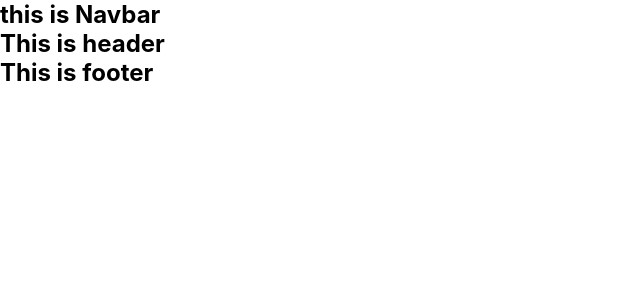
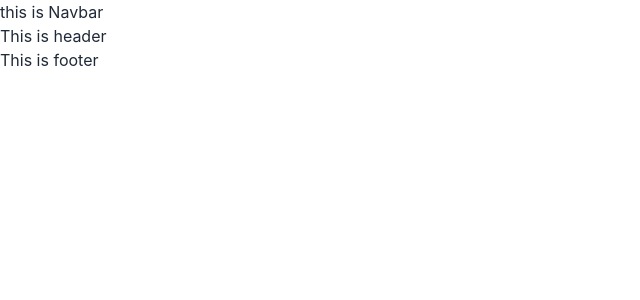
Before and after one commit to Al-Shaharia-Ifty/job-portal-task-1, a React (Create React App) app: page / in a window 1280 px wide. Shown: the top 300 px of the page, without its empty margins (0-640 px from the left). Built offline with nearby package versions, Linux system fonts and the light colour scheme.

Commit message:
tailwind and daisyUI installed

```diff
--- a/package.json
+++ b/package.json
@@ -7,6 +7,7 @@
     "@testing-library/react": "^13.0.0",
     "@testing-library/user-event": "^13.2.1",
     "aos": "^2.3.4",
+    "daisyui": "^2.50.1",
     "react": "^18.2.0",
     "react-dom": "^18.2.0",
     "react-router-dom": "^6.8.1",
@@ -36,5 +37,8 @@
       "last 1 firefox version",
       "last 1 safari version"
     ]
+  },
+  "devDependencies": {
+    "tailwindcss": "^3.2.6"
   }
 }
--- /dev/null
+++ b/tailwind.config.js
@@ -0,0 +1,8 @@
+/** @type {import('tailwindcss').Config} */
+module.exports = {
+  content: ["./src/**/*.{html,js}"],
+  theme: {
+    extend: {},
+  },
+  plugins: [require("daisyui")],
+};
```
Also changed, not shown: src/index.css (+6 -3 lines), 1 other file (tests, documents, lock files or other folders).
